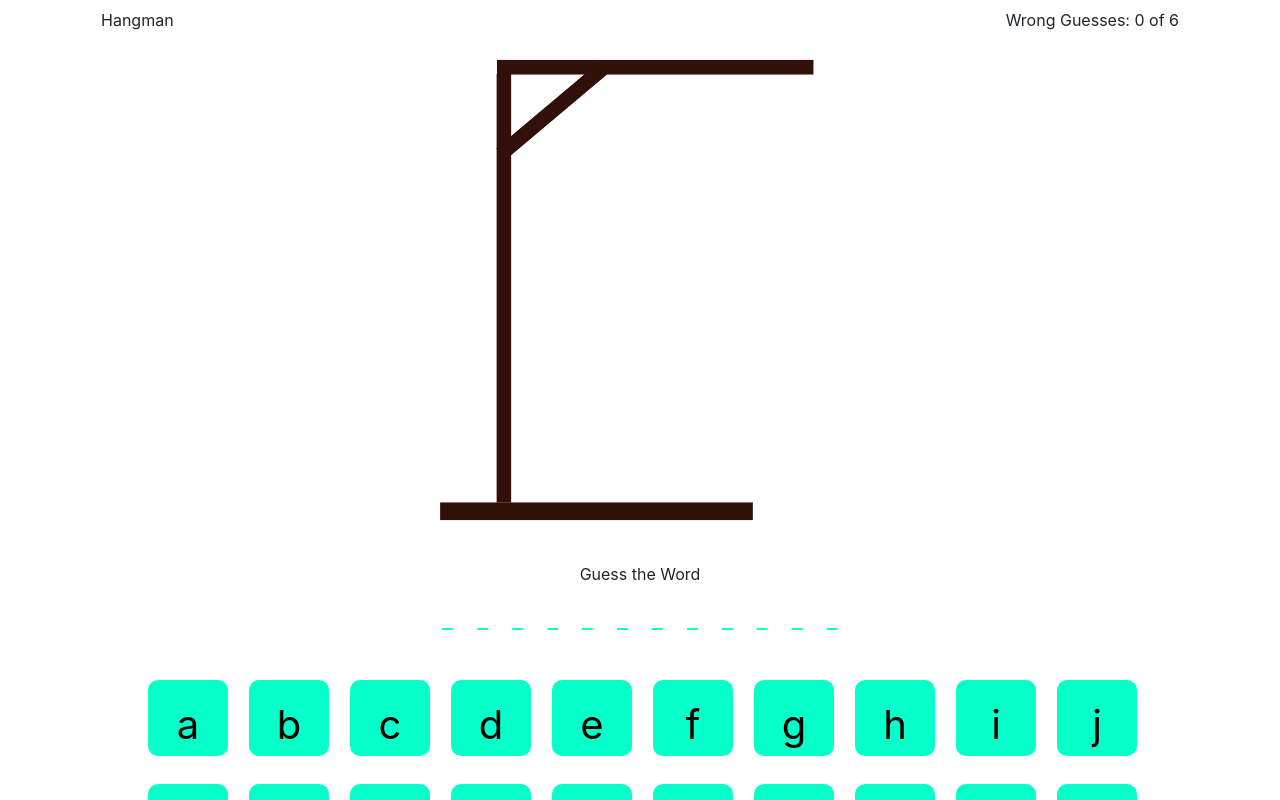
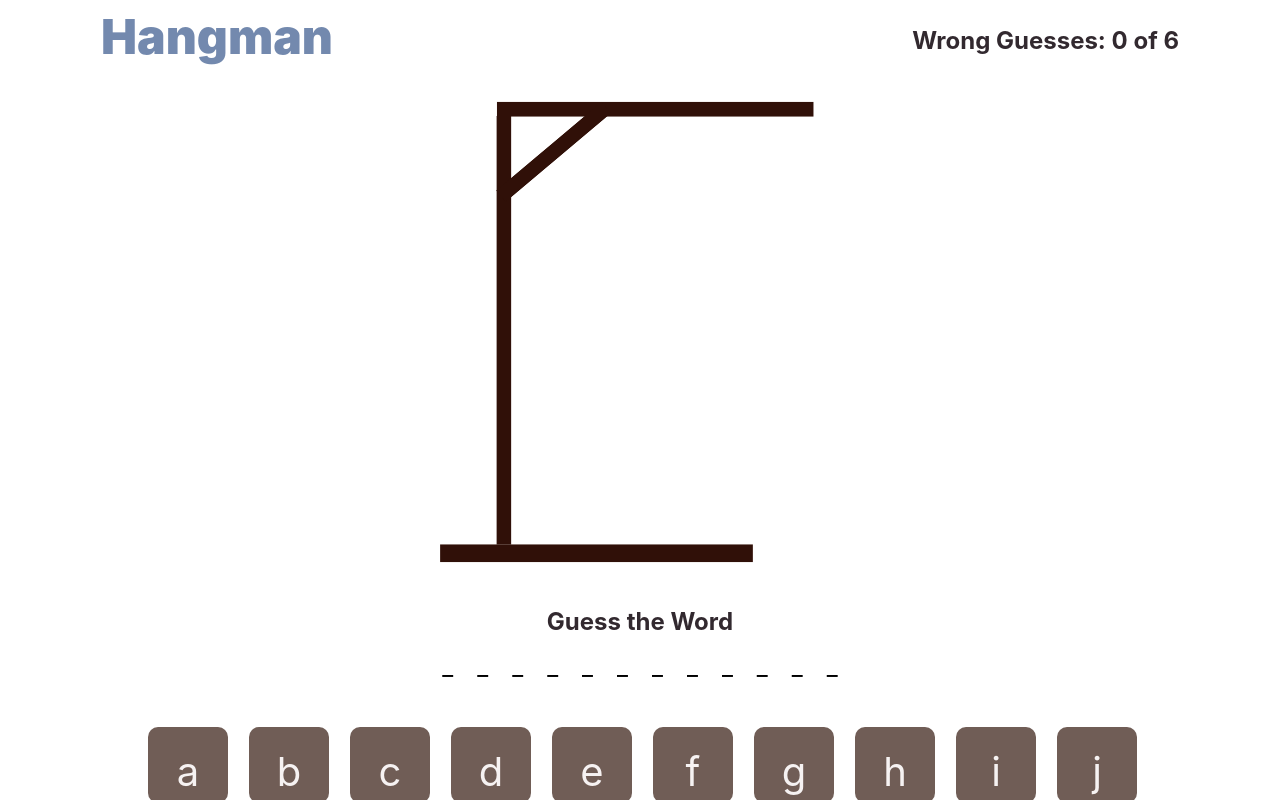
Before and after one commit to mazx4960/hangman, a Next.js app: page / in a window 1280 px wide. Shown: the top 800 px of the page. Built offline with nearby package versions, Linux system fonts and the light colour scheme.

Commit message:
Change colours

```diff
--- a/pages/index.tsx
+++ b/pages/index.tsx
@@ -1,6 +1,5 @@
 import React, { useEffect, useState } from "react";
 import Image from "next/image";
-import Link from "next/link";
 import dynamic from "next/dynamic";
 import { generateRandomWord } from "../utils/random_word";
 
@@ -87,7 +86,7 @@ const Hangman: React.FC = () => {
   return (
     <div className="Hangman">
       <nav className="navbar navbar-expand-lg">
-        <span>Hangman</span>
+        <h1>Hangman</h1>
         <span className="float-right">
           Wrong Guesses: {mistake} of {maxWrong}
         </span>
@@ -95,7 +94,7 @@ const Hangman: React.FC = () => {
       <p className="text-center">
         <Image src={image} alt={`${mistake}/${maxWrong} wrong guesses`} />
       </p>
-      <p className="text-center">Guess the Word</p>
+      <nav className="text-center">Guess the Word</nav>
       <p className="Hangman-word text-center">
         {!gameOver ? guessedWord() : answer}
       </p>
--- a/styles/globals.css
+++ b/styles/globals.css
@@ -5,30 +5,34 @@ body {
     "Helvetica Neue", sans-serif;
   -webkit-font-smoothing: antialiased;
   -moz-osx-font-smoothing: grayscale;
-  background: #B2BEB5;
+  background: #f0f7f4;
 }
 
 /*custom css*/
 
 :root {
-  --main-color: #07ffc9;
+  --main-color: #705d56;
   --error-color: #ff1100;
-  --secondary-color: #158cee;
+  --secondary-color: #7389ae;
   --hash-color: #d6dfdf;
 }
 
 .Hangman nav {
   justify-content: space-between;
+  font-family: inherit;
+  font-size: 1.5rem;
+  font-weight: bold;
+  color: #32292f;
 }
 
 .Hangman img {
-  width: 200px;
-  height: 350px;
+  width: 250px;
+  height: 300px;
 }
 
 .Hangman h1 {
   font-size: 3rem;
-  font-weight: 400;
+  font-weight: bolder;
   padding-top: 0;
   color: var(--secondary-color);
 }
@@ -37,7 +41,7 @@ body {
   letter-spacing: 1em;
   margin: 0.4em -1em 0.2em 0;
   font-size: 1.5rem;
-  color: var(--main-color);
+  color: rgb(0, 0, 0);
 }
 
 .Hangman-btns {
@@ -56,7 +60,7 @@ body {
   letter-spacing: 0px;
   outline: none;
   background: var(--main-color);
-  color: rgb(0, 0, 0);
+  color: rgb(246, 242, 242);
   border-radius: 10px;
   padding-top: 15px;
 }
@@ -67,10 +71,9 @@ body {
   width: 10rem !important;
   background-color: var(--main-color);
   border-color: var(--main-color);
-  box-shadow: 0 0 40px var(--main-color);
 }
 .Hangman button:hover {
-  background-color: #fffffa;
+  background-color: var(--secondary-color);
 }
 
 .Hangman button:disabled {
```
